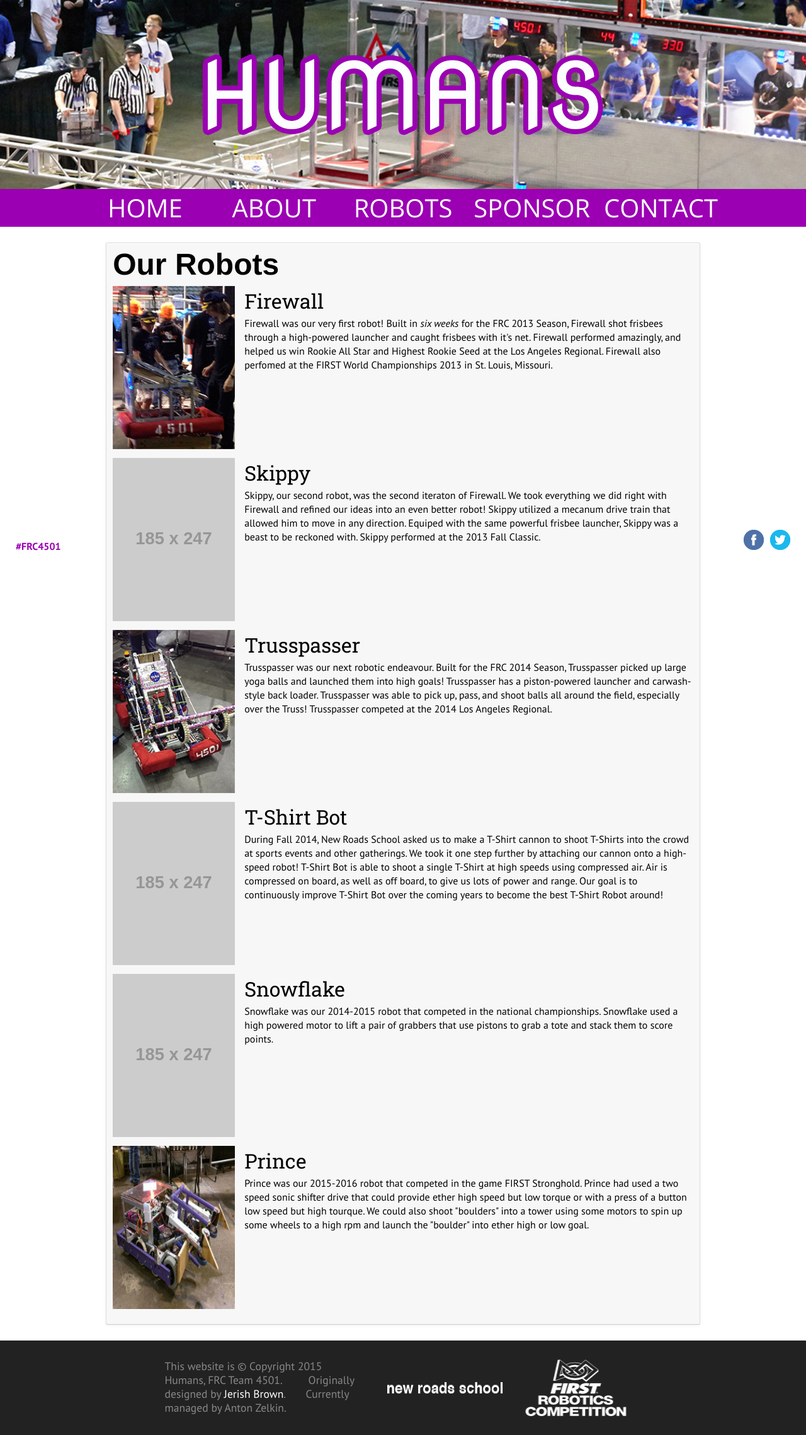
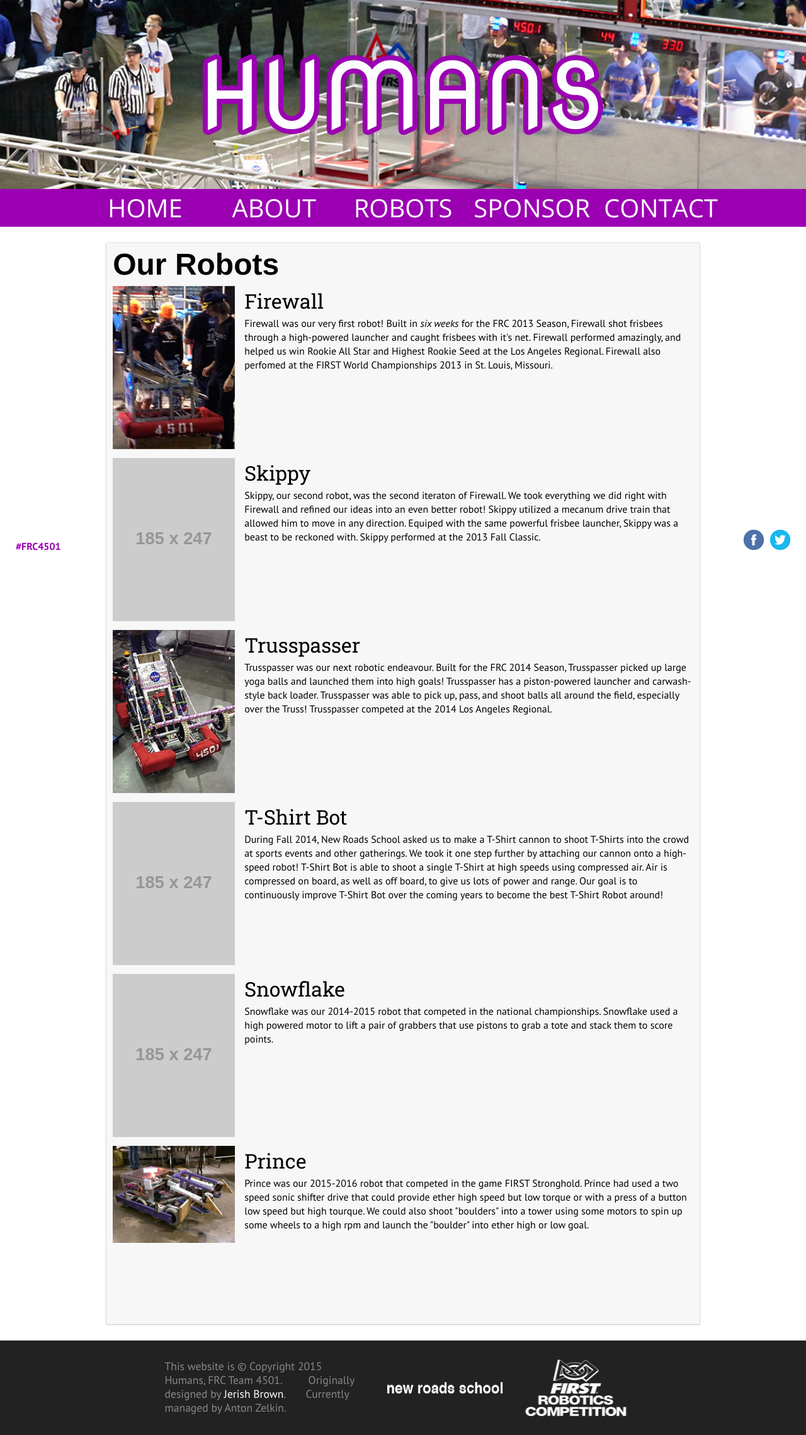
Before and after one commit to FRCHumans4501/frchumans4501.github.io, a Jekyll site: the page built from robots.md, in a window 1280 px wide. Shown: the whole page at 63% size. Built offline with Jekyll 4.4.1, drawn with Linux system fonts in a browser that asks for light colours; nearby versions of some CDN libraries; comment, search, counter and statistics services are not loaded.

Commit message:
Different Pic to try

```diff
--- a/robots.md
+++ b/robots.md
@@ -56,7 +56,7 @@ Our Robots
 		</tr>
 				<tr>
 			<td class="robotpicture">
-				<img src="/style/images/robots/Prince.png">
+				<img src="/style/images/robots/Big Prince.png">
 			</td>
 			<td class="robotinfo">
 				<h2>Prince</h2>
```
Also changed, not shown: style/images/robots/Big Prince.png (added).
